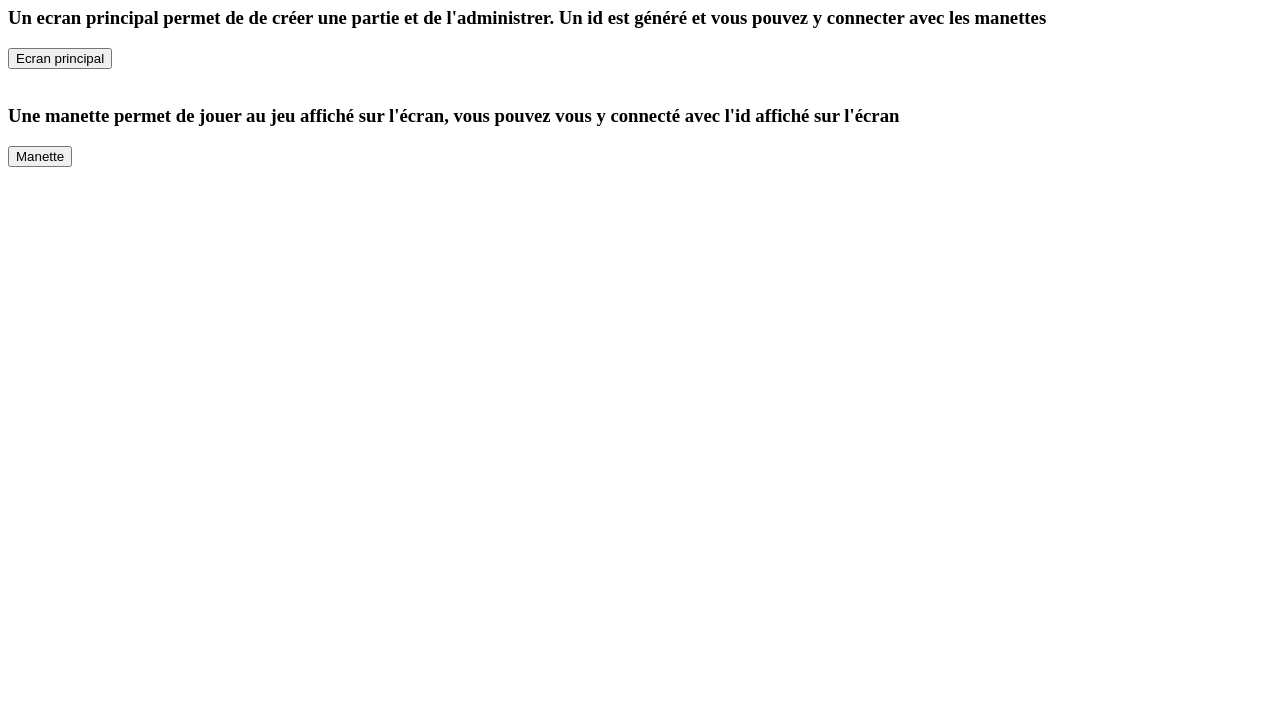
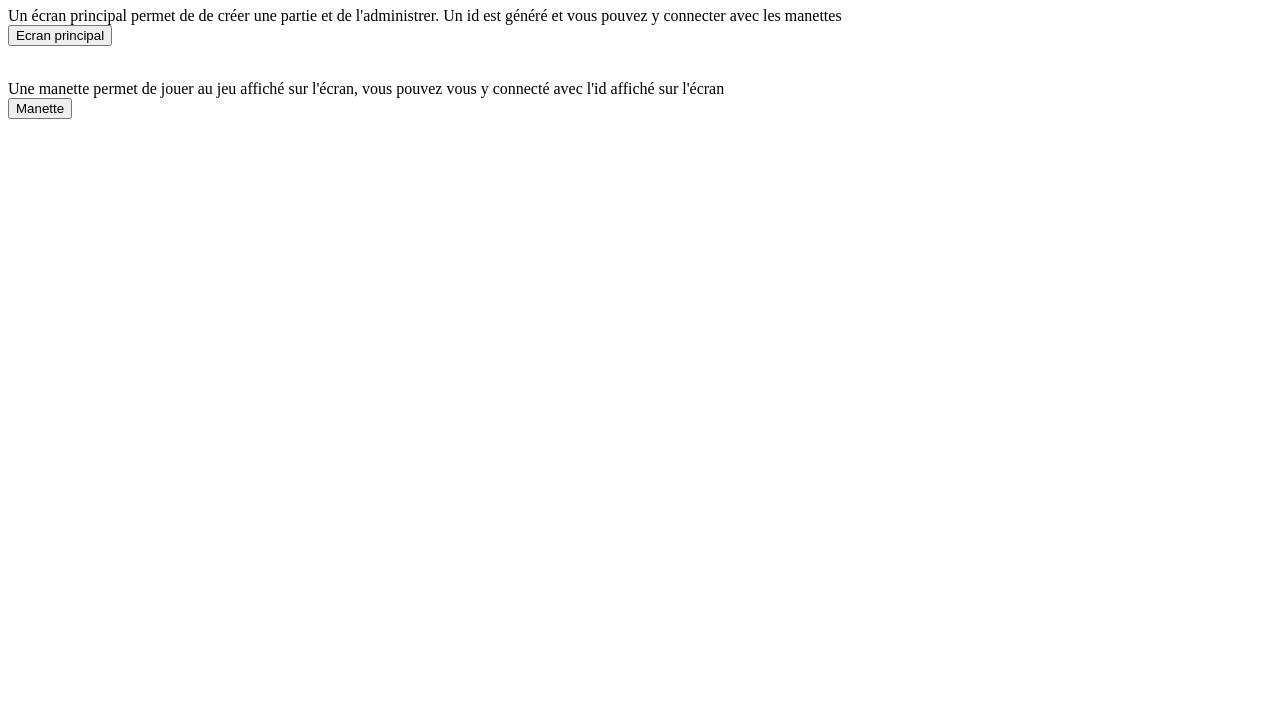
Before and after one commit to QuentinDurand04/CoGame-Phone, a website: page app4/public/choix.html in a window 1280 px wide. Shown: the part 73-800 px from the top of the page. Drawn offline with Linux system fonts and the light colour scheme.

Commit message:
continuation

```diff
--- a/app4/public/choix.html
+++ b/app4/public/choix.html
@@ -5,10 +5,12 @@
 </head>
 <body>
 <h1>Vous pouvez séléctionner votre rôle : </h1>
-<h3>Un ecran principal permet de de créer une partie et de l'administrer. Un id est généré et vous pouvez y connecter avec les manettes</h2>
-<button onclick="window.location.href='/ecran'">Ecran principal</button>
+<p>Un écran principal permet de de créer une partie et de l'administrer. Un id est généré et vous pouvez y connecter avec les manettes</h2>
+<br>
+    <button onclick="window.location.href='/ecran'">Ecran principal</button>
 <br><br>
-<h3>Une manette permet de jouer au jeu affiché sur l'écran, vous pouvez vous y connecté avec l'id affiché sur l'écran</h2>
-<button onclick="window.location.href='/manette'">Manette</button>
+<p>Une manette permet de jouer au jeu affiché sur l'écran, vous pouvez vous y connecté avec l'id affiché sur l'écran</h2>
+<br>
+    <button onclick="window.location.href='/manette'">Manette</button>
 </body>
 </html>
```
Also changed, not shown: app4/public/ecran.html (+0 -1 lines).
